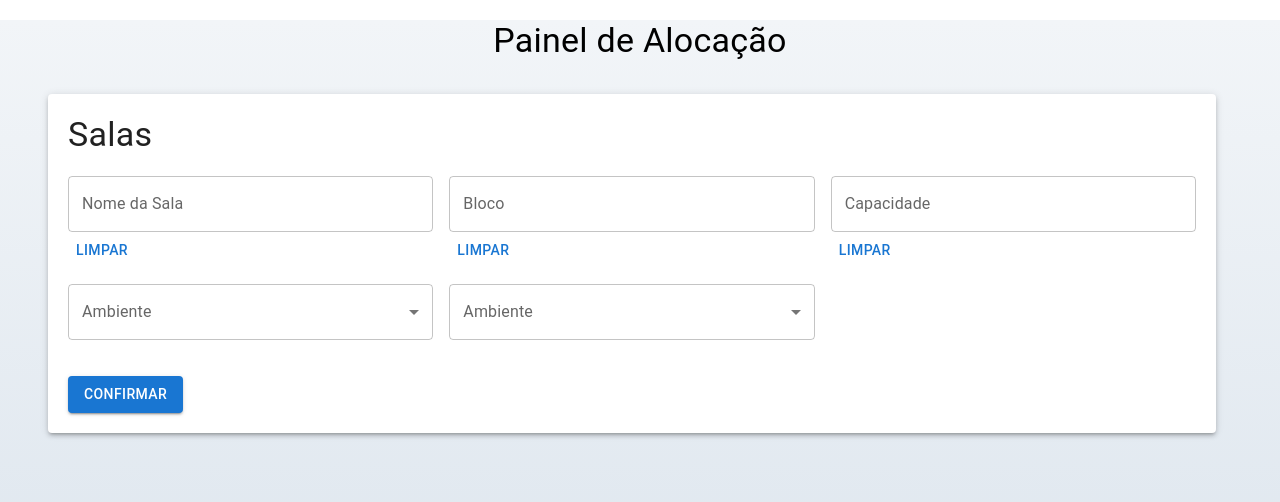
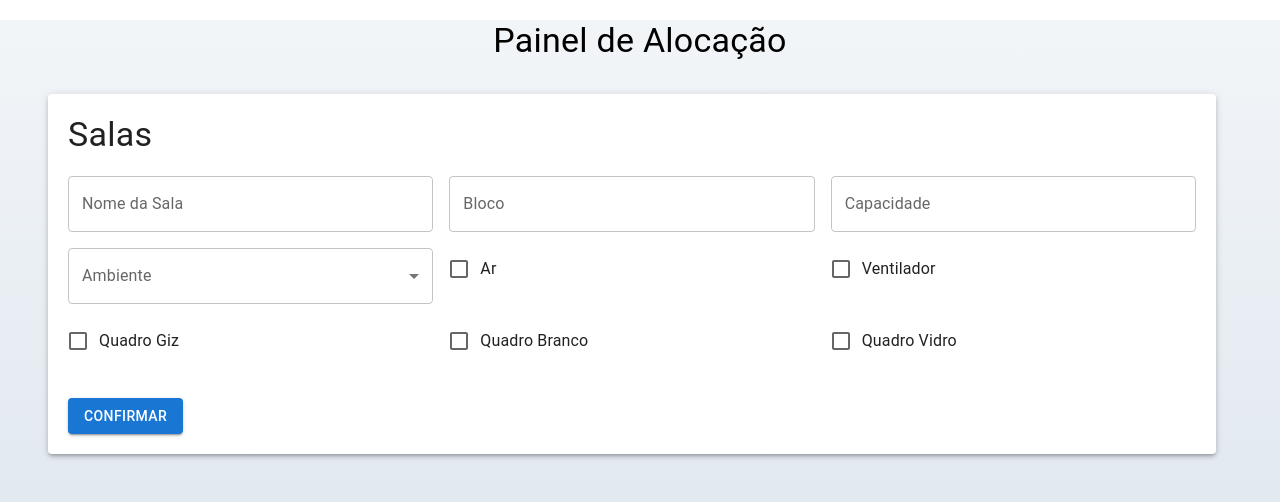
Before and after one commit to sndr/Allocation, a React (Create React App) app: page / in a window 1280 px wide. Shown: the top 502 px of the page. Built offline with nearby package versions, Linux system fonts and the light colour scheme.

Commit message:
atualizando checkbox

```diff
--- a/src/App.js
+++ b/src/App.js
@@ -1,5 +1,5 @@
 import React, { useState } from 'react';
-import { TextField, Button, Container, Grid, Typography, Box, Paper, Select, MenuItem, InputLabel, FormControl } from '@mui/material';
+import { TextField, Button, Container, Grid, Typography, Box, Paper, Select, MenuItem, InputLabel, FormControl, Checkbox, FormControlLabel } from '@mui/material';
 
 function App() {
   const [salas, setSalas] = useState([]);
@@ -49,9 +49,9 @@ function App() {
                     label="Nome da Sala"
                     variant="outlined"
                     fullWidth
-                      value=""
+                    value={formData.nome || ''}
+                    onChange={handleChange}
                   />
-                    <Button onClick="">Limpar</Button>
                 </Grid>
                 <Grid item xs={12} sm={6} md={4}>
                   <TextField
@@ -59,9 +59,9 @@ function App() {
                     label="Bloco"
                     variant="outlined"
                     fullWidth
-                      value=""
+                    value={formData.bloco || ''}
+                    onChange={handleChange}
                   />
-                    <Button onClick="">Limpar</Button>
                 </Grid>
                 <Grid item xs={12} sm={6} md={4}>
                   <TextField
@@ -73,8 +73,9 @@ function App() {
                     InputProps={{
                       inputProps: { min: 0 }
                     }}
+                    value={formData.capacidade || ''}
+                    onChange={handleChange}
                   />
-                    <Button onClick="">Limpar</Button>
                 </Grid>
                 <Grid item xs={12} sm={6} md={4}>
                   <FormControl fullWidth>
@@ -82,8 +83,9 @@ function App() {
                     <Select
                       labelId='labelAmbiente'
                       name="ambiente"
-                        value=""
+                      value={formData.ambiente || ''}
                       label="Ambiente"
+                      onChange={handleChange}
                     >
                       <MenuItem value="Sala Comum">Sala Comum</MenuItem>
                       <MenuItem value="Laboratório">Laboratório</MenuItem>
@@ -91,18 +93,35 @@ function App() {
                   </FormControl>
                 </Grid>
                 <Grid item xs={12} sm={6} md={4}>
-                    <FormControl fullWidth>
-                      <InputLabel id="labelAmbiente">Ambiente</InputLabel>
-                      <Select
-                        labelId='labelAmbiente'
-                        name="ambiente"
-                        value=""
-                        label="Ambiente"
-                      >
-                          <MenuItem value="Sala Comum">Sala Comum</MenuItem>
-                          <MenuItem value="Laboratório">Laboratório</MenuItem>
-                      </Select>
-                    </FormControl>
+                  <FormControlLabel
+                    control={<Checkbox name="ar" />}
+                    label="Ar"
+                  />
+                </Grid>
+
+                <Grid item xs={12} sm={6} md={4}>
+                  <FormControlLabel
+                    control={<Checkbox name="ventilador" />}
+                    label="Ventilador"
+                  />
+                </Grid>
+                <Grid item xs={12} sm={6} md={4}>
+                  <FormControlLabel
+                    control={<Checkbox name="quadroGiz" />}
+                    label="Quadro Giz"
+                  />
+                </Grid>
+                <Grid item xs={12} sm={6} md={4}>
+                  <FormControlLabel
+                    control={<Checkbox name="quadroBranco" />}
+                    label="Quadro Branco"
+                  />
+                </Grid>
+                <Grid item xs={12} sm={6} md={4}>
+                  <FormControlLabel
+                    control={<Checkbox name="quadroVidro" />}
+                    label="Quadro Vidro"
+                  />
                 </Grid>
                 <Grid item xs={12} style={{ marginTop: '20px' }}>
                   <Button type="submit" variant="contained" color="primary">Confirmar</Button>
```
Lines whose indentation alone changed are shown as unchanged.
